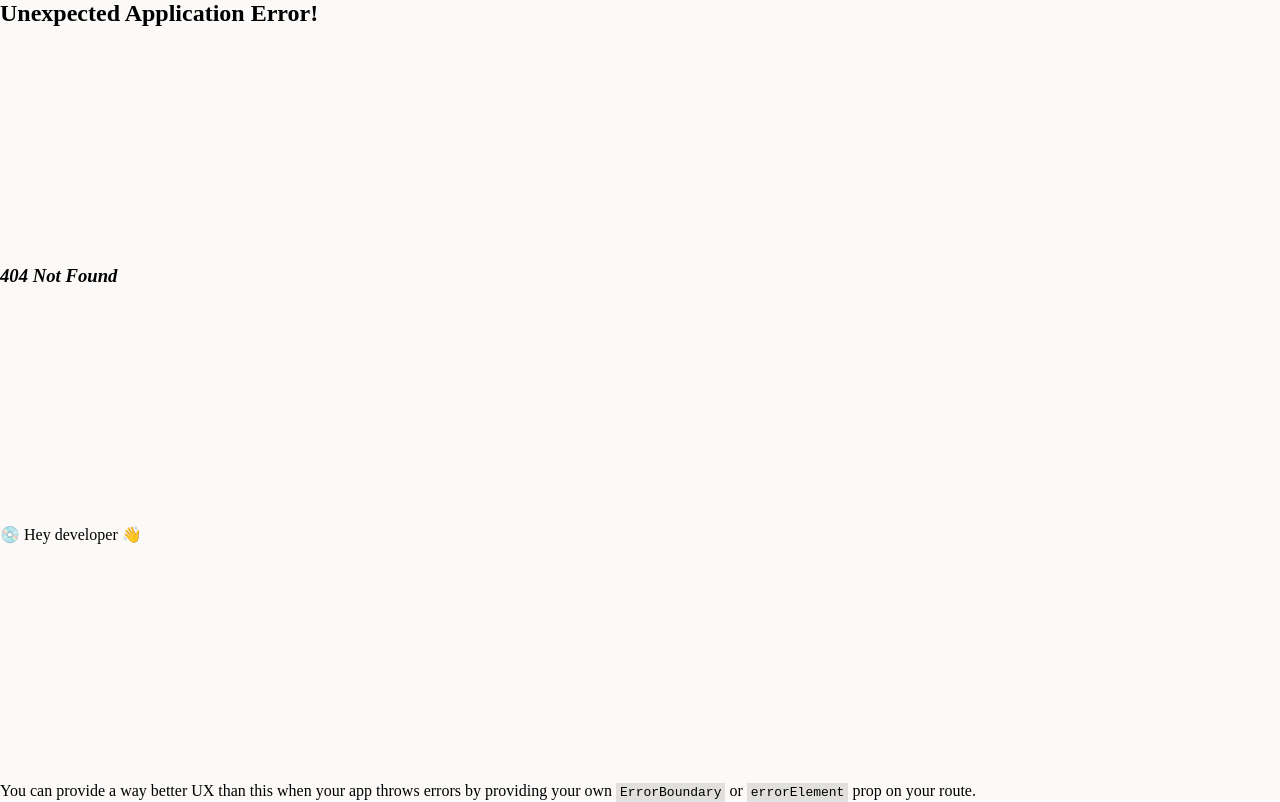
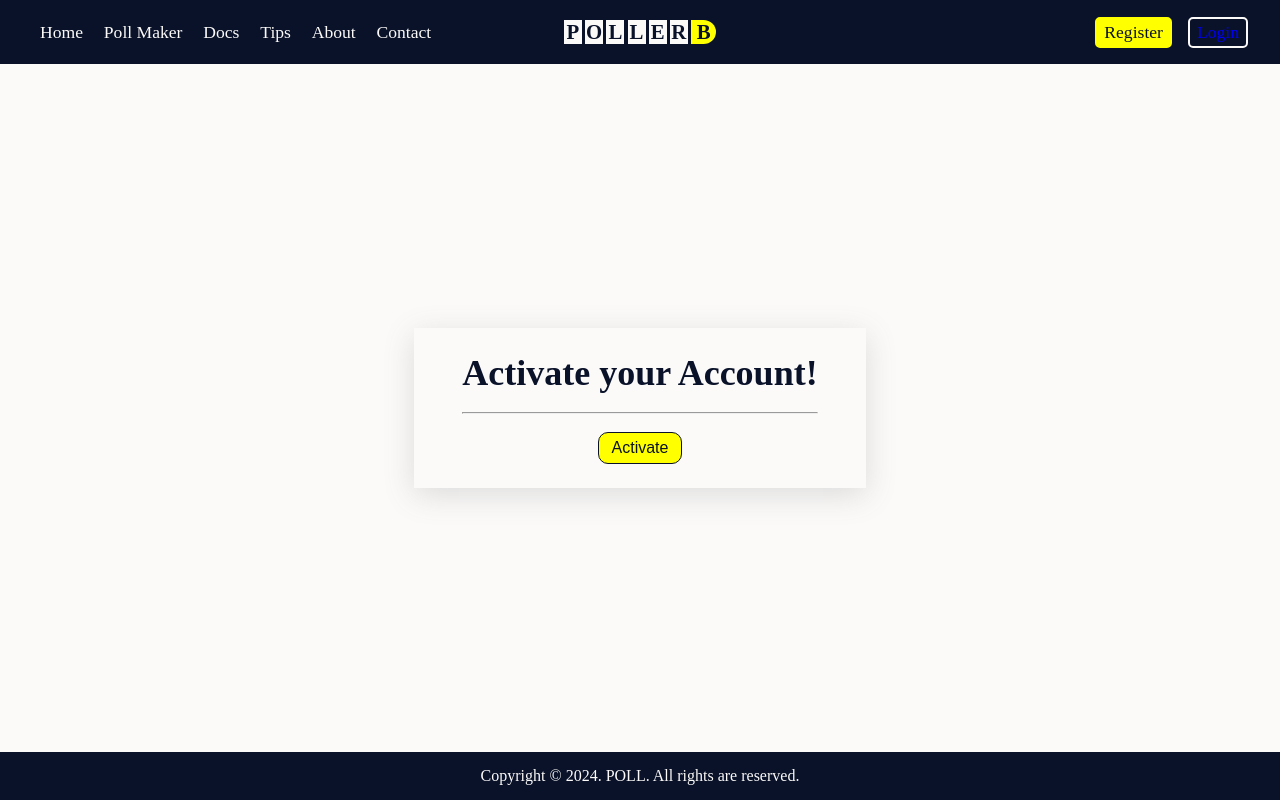
Before and after one commit to abror2142/poll-website, a React app in the folder frontend/: page /activation/1/1 in a window 1280 px wide. Before the commit this address had no page. Built offline with nearby package versions, Linux system fonts and the light colour scheme.

Commit message:
Activation page logic and style

```diff
--- a/frontend/src/Router.js
+++ b/frontend/src/Router.js
@@ -26,7 +26,7 @@ const routes = createRoutesFromElements(
             element={<Login />}
         />
         <Route
-            path="activation"
+            path="activation/:uid/:token"
             element={<Activation />}
         />
         <Route
--- a/frontend/src/containers/Auth/Activation.js
+++ b/frontend/src/containers/Auth/Activation.js
@@ -1,21 +1,33 @@
 import { useParams } from "react-router-dom";
 
+import { activation } from "../../utils/AuthAPI";
 
 function Activation() {
 
     async function handeClick(){
         const {uid, token} = useParams()
-        const data = {
-            "uid": uid,
-            "token": token
+        if(uid && token) {
+            const data = {
+                "uid": uid,
+                "token": token
+            }
+
+            const response = await activation(data)
+            console.log(response)
         }
-        // send data
     }
 
     return (
-        <div className="activation-page page-middle">
-            <h3>Click to Activate your Account!</h3>
-            <button onClick={handeClick}>Activate</button>
+        <div className="auth-page">
+            <div className="auth-page-header">
+                <h2>Activate your Account!</h2>
+            </div>
+            <br />
+            <hr />
+            <br />
+            <div className="form-button">
+                <button onClick={handeClick}>Activate</button>
+            </div>
         </div>
     )
 }
```
